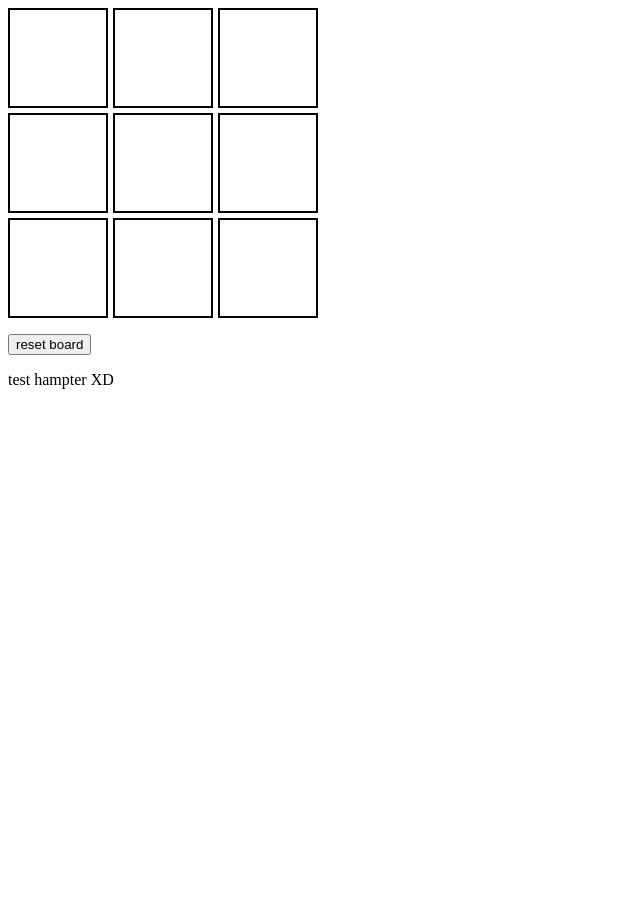
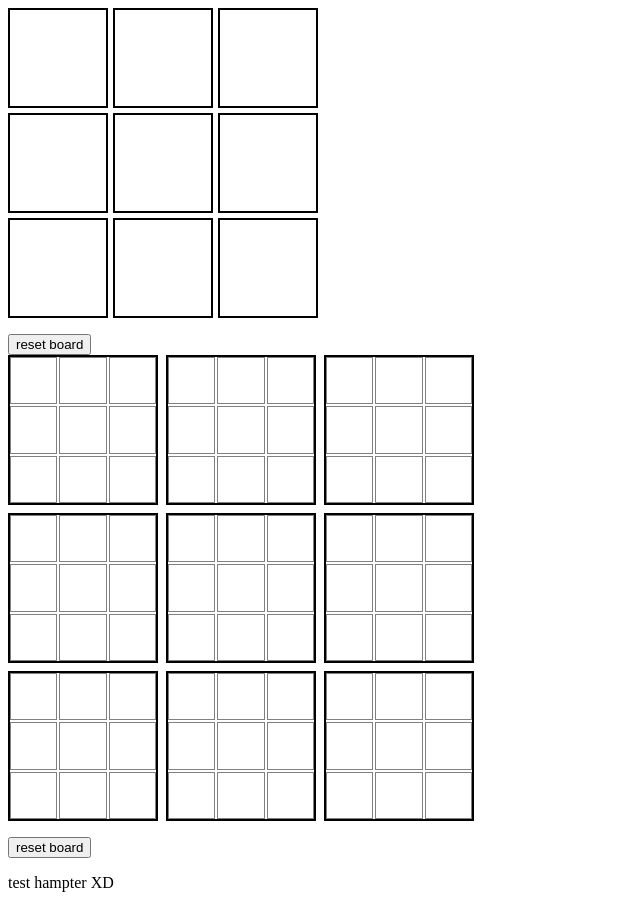
Before and after one commit to Hampter-0/tictac2, an Angular app: page / in a window 1280 px wide. Shown: the whole page, without its empty margins (0-640 px from the left). Before the commit the page ends 800 px from the top, so only its background shows below. Built offline with nearby package versions, Linux system fonts and the light colour scheme.

Commit message:
made super-tictac2 field with basic functions like fill square with X or O and reset board

```diff
--- a/src/app/app.component.ts
+++ b/src/app/app.component.ts
@@ -1,11 +1,13 @@
 import { Component } from '@angular/core';
 import { TicTac2Component } from './tic-tac-2.component';
+import { SuperTicTac2Component } from './super-tic-tac-2.component';
 
 @Component({
   selector: 'app-root',
   standalone: true,
-  imports: [TicTac2Component],
+  imports: [TicTac2Component, SuperTicTac2Component],
   template: `<app-tic-tac-2></app-tic-tac-2>
+  <app-super-tic-tac-2></app-super-tic-tac-2>
   <p> test hampter XD </p>`,
 })
 
--- /dev/null
+++ b/src/app/super-tic-tac-2.component.css
@@ -0,0 +1,24 @@
+.field {
+  display: grid;
+  grid-template-columns: repeat(3, 150px);
+  grid-template-rows: repeat(3, 150px);
+  gap: 8px;
+}
+
+.square {
+  display: grid;
+  grid-template-columns: repeat(3, 1fr);
+  grid-template-rows: repeat(3, 1fr);
+  border: 2px solid black;
+  gap: 2px;
+}
+
+.square div {
+  border: 1px solid gray;
+  display: flex;
+  align-items: center;
+  justify-content: center;
+  font-size: 1rem;
+  cursor: pointer;
+  user-select: none;
+}
--- /dev/null
+++ b/src/app/super-tic-tac-2.component.html
@@ -0,0 +1,114 @@
+<div class="field">
+
+    <div class="square">
+        <div (click)="handleClick(0, 0)">{{ boards[0][0] }}</div>
+        <div (click)="handleClick(0, 1)">{{ boards[0][1] }}</div>
+        <div (click)="handleClick(0, 2)">{{ boards[0][2] }}</div>
+        <div (click)="handleClick(0, 3)">{{ boards[0][3] }}</div>
+        <div (click)="handleClick(0, 4)">{{ boards[0][4] }}</div>
+        <div (click)="handleClick(0, 5)">{{ boards[0][5] }}</div>
+        <div (click)="handleClick(0, 6)">{{ boards[0][6] }}</div>
+        <div (click)="handleClick(0, 7)">{{ boards[0][7] }}</div>
+        <div (click)="handleClick(0, 8)">{{ boards[0][8] }}</div>
+    </div>
+
+    <div class="square">
+        <div (click)="handleClick(1, 0)">{{ boards[1][0] }}</div>
+        <div (click)="handleClick(1, 1)">{{ boards[1][1] }}</div>
+        <div (click)="handleClick(1, 2)">{{ boards[1][2] }}</div>
+        <div (click)="handleClick(1, 3)">{{ boards[1][3] }}</div>
+        <div (click)="handleClick(1, 4)">{{ boards[1][4] }}</div>
+        <div (click)="handleClick(1, 5)">{{ boards[1][5] }}</div>
+        <div (click)="handleClick(1, 6)">{{ boards[1][6] }}</div>
+        <div (click)="handleClick(1, 7)">{{ boards[1][7] }}</div>
+        <div (click)="handleClick(1, 8)">{{ boards[1][8] }}</div>
+    </div>
+
+    <div class="square">
+        <div (click)="handleClick(2, 0)">{{ boards[2][0] }}</div>
+        <div (click)="handleClick(2, 1)">{{ boards[2][1] }}</div>
+        <div (click)="handleClick(2, 2)">{{ boards[2][2] }}</div>
+        <div (click)="handleClick(2, 3)">{{ boards[2][3] }}</div>
+        <div (click)="handleClick(2, 4)">{{ boards[2][4] }}</div>
+        <div (click)="handleClick(2, 5)">{{ boards[2][5] }}</div>
+        <div (click)="handleClick(2, 6)">{{ boards[2][6] }}</div>
+        <div (click)="handleClick(2, 7)">{{ boards[2][7] }}</div>
+        <div (click)="handleClick(2, 8)">{{ boards[2][8] }}</div>
+    </div>
+
+    <div class="square">
+        <div (click)="handleClick(3, 0)">{{ boards[3][0] }}</div>
+        <div (click)="handleClick(3, 1)">{{ boards[3][1] }}</div>
+        <div (click)="handleClick(3, 2)">{{ boards[3][2] }}</div>
+        <div (click)="handleClick(3, 3)">{{ boards[3][3] }}</div>
+        <div (click)="handleClick(3, 4)">{{ boards[3][4] }}</div>
+        <div (click)="handleClick(3, 5)">{{ boards[3][5] }}</div>
+        <div (click)="handleClick(3, 6)">{{ boards[3][6] }}</div>
+        <div (click)="handleClick(3, 7)">{{ boards[3][7] }}</div>
+        <div (click)="handleClick(3, 8)">{{ boards[3][8] }}</div>
+    </div>
+
+    <div class="square">
+        <div (click)="handleClick(4, 0)">{{ boards[4][0] }}</div>
+        <div (click)="handleClick(4, 1)">{{ boards[4][1] }}</div>
+        <div (click)="handleClick(4, 2)">{{ boards[4][2] }}</div>
+        <div (click)="handleClick(4, 3)">{{ boards[4][3] }}</div>
+        <div (click)="handleClick(4, 4)">{{ boards[4][4] }}</div>
+        <div (click)="handleClick(4, 5)">{{ boards[4][5] }}</div>
+        <div (click)="handleClick(4, 6)">{{ boards[4][6] }}</div>
+        <div (click)="handleClick(4, 7)">{{ boards[4][7] }}</div>
+        <div (click)="handleClick(4, 8)">{{ boards[4][8] }}</div>
+    </div>
+
+    <div class="square">
+        <div (click)="handleClick(5, 0)">{{ boards[5][0] }}</div>
+        <div (click)="handleClick(5, 1)">{{ boards[5][1] }}</div>
+        <div (click)="handleClick(5, 2)">{{ boards[5][2] }}</div>
+        <div (click)="handleClick(5, 3)">{{ boards[5][3] }}</div>
+        <div (click)="handleClick(5, 4)">{{ boards[5][4] }}</div>
+        <div (click)="handleClick(5, 5)">{{ boards[5][5] }}</div>
+        <div (click)="handleClick(5, 6)">{{ boards[5][6] }}</div>
+        <div (click)="handleClick(5, 7)">{{ boards[5][7] }}</div>
+        <div (click)="handleClick(5, 8)">{{ boards[5][8] }}</div>
+    </div>
+
+    <div class="square">
+        <div (click)="handleClick(6, 0)">{{ boards[6][0] }}</div>
+        <div (click)="handleClick(6, 1)">{{ boards[6][1] }}</div>
+        <div (click)="handleClick(6, 2)">{{ boards[6][2] }}</div>
+        <div (click)="handleClick(6, 3)">{{ boards[6][3] }}</div>
+        <div (click)="handleClick(6, 4)">{{ boards[6][4] }}</div>
+        <div (click)="handleClick(6, 5)">{{ boards[6][5] }}</div>
+        <div (click)="handleClick(6, 6)">{{ boards[6][6] }}</div>
+        <div (click)="handleClick(6, 7)">{{ boards[6][7] }}</div>
+        <div (click)="handleClick(6, 8)">{{ boards[6][8] }}</div>
+    </div>
+
+    <div class="square">
+        <div (click)="handleClick(7, 0)">{{ boards[7][0] }}</div>
+        <div (click)="handleClick(7, 1)">{{ boards[7][1] }}</div>
+        <div (click)="handleClick(7, 2)">{{ boards[7][2] }}</div>
+        <div (click)="handleClick(7, 3)">{{ boards[7][3] }}</div>
+        <div (click)="handleClick(7, 4)">{{ boards[7][4] }}</div>
+        <div (click)="handleClick(7, 5)">{{ boards[7][5] }}</div>
+        <div (click)="handleClick(7, 6)">{{ boards[7][6] }}</div>
+        <div (click)="handleClick(7, 7)">{{ boards[7][7] }}</div>
+        <div (click)="handleClick(7, 8)">{{ boards[7][8] }}</div>
+    </div>
+
+    <div class="square">
+        <div (click)="handleClick(8, 0)">{{ boards[8][0] }}</div>
+        <div (click)="handleClick(8, 1)">{{ boards[8][1] }}</div>
+        <div (click)="handleClick(8, 2)">{{ boards[8][2] }}</div>
+        <div (click)="handleClick(8, 3)">{{ boards[8][3] }}</div>
+        <div (click)="handleClick(8, 4)">{{ boards[8][4] }}</div>
+        <div (click)="handleClick(8, 5)">{{ boards[8][5] }}</div>
+        <div (click)="handleClick(8, 6)">{{ boards[8][6] }}</div>
+        <div (click)="handleClick(8, 7)">{{ boards[8][7] }}</div>
+        <div (click)="handleClick(8, 8)">{{ boards[8][8] }}</div>
+    </div>
+
+</div>
+
+<p class="win-text">{{ winText }}</p>
+<button class="btn" (click)="resetBoard()">reset board</button>
--- /dev/null
+++ b/src/app/super-tic-tac-2.component.ts
@@ -0,0 +1,34 @@
+import { Component } from '@angular/core';
+import { disabled } from '@angular/forms/signals';
+
+@Component({
+    selector: 'app-super-tic-tac-2',
+    standalone: true,
+    templateUrl: './super-tic-tac-2.component.html',
+    styleUrls: ['./super-tic-tac-2.component.css'],
+})
+
+export class SuperTicTac2Component {
+    winText: string = '';
+    boards: string[][] = Array(9).fill(null).map(() => Array(9).fill(''));
+    currentPlayer: 'X' | 'O' = 'X';
+
+    handleClick(boardIndex: number, cellIndex: number) {
+        if (this.boards[boardIndex][cellIndex]) return;
+
+        this.boards[boardIndex][cellIndex] = this.currentPlayer;
+        if (this.currentPlayer === 'X') {
+            this.currentPlayer = 'O';
+        } else {
+            this.currentPlayer = 'X';
+        }
+    }
+
+    resetBoard() {
+        this.boards.forEach((_,element) => {
+            this.boards[element] = [''];
+        });
+    };
+
+
+}
--- a/src/app/tic-tac-2.component.html
+++ b/src/app/tic-tac-2.component.html
@@ -1,13 +1,13 @@
 <div class="field">
-  <div class="top-left" (click)="handleClick(0)">{{ board[0] }}</div>
-  <div class="top-middle" (click)="handleClick(1)">{{ board[1] }}</div>
-  <div class="top-right" (click)="handleClick(2)">{{ board[2] }}</div>
-  <div class="middle-left" (click)="handleClick(3)">{{ board[3] }}</div>
-  <div class="middle" (click)="handleClick(4)">{{ board[4] }}</div>
-  <div class="middle-right" (click)="handleClick(5)">{{ board[5] }}</div>
-  <div class="bottom-left" (click)="handleClick(6)">{{ board[6] }}</div>
-  <div class="bottom-middle" (click)="handleClick(7)">{{ board[7] }}</div>
-  <div class="bottom-right" (click)="handleClick(8)">{{ board[8] }}</div>
+  <div (click)="handleClick(0)">{{ board[0] }}</div>
+  <div (click)="handleClick(1)">{{ board[1] }}</div>
+  <div (click)="handleClick(2)">{{ board[2] }}</div>
+  <div (click)="handleClick(3)">{{ board[3] }}</div>
+  <div (click)="handleClick(4)">{{ board[4] }}</div>
+  <div (click)="handleClick(5)">{{ board[5] }}</div>
+  <div (click)="handleClick(6)">{{ board[6] }}</div>
+  <div (click)="handleClick(7)">{{ board[7] }}</div>
+  <div (click)="handleClick(8)">{{ board[8] }}</div>
 </div>
 
 <p class="win-text">{{ winText }}</p>
```
